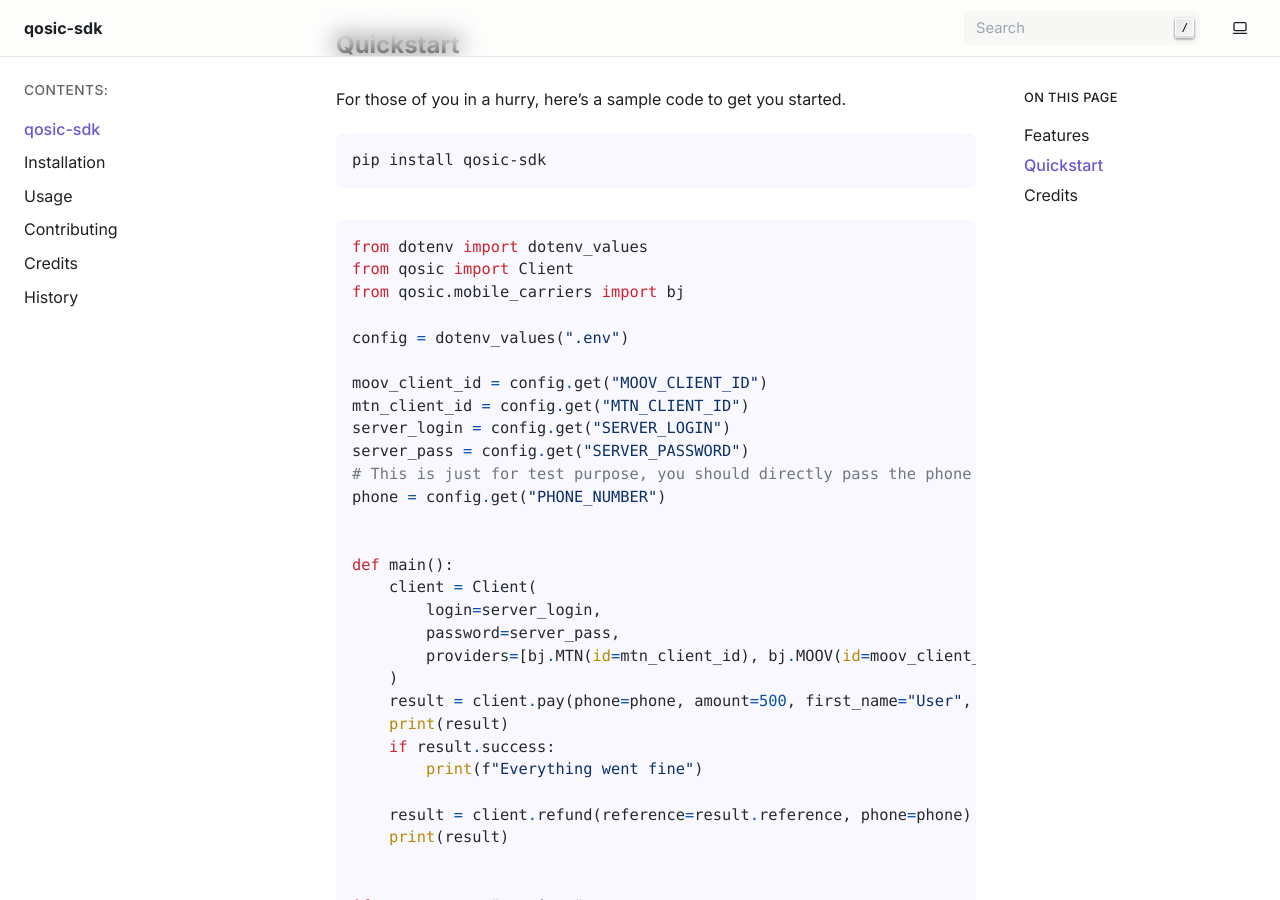
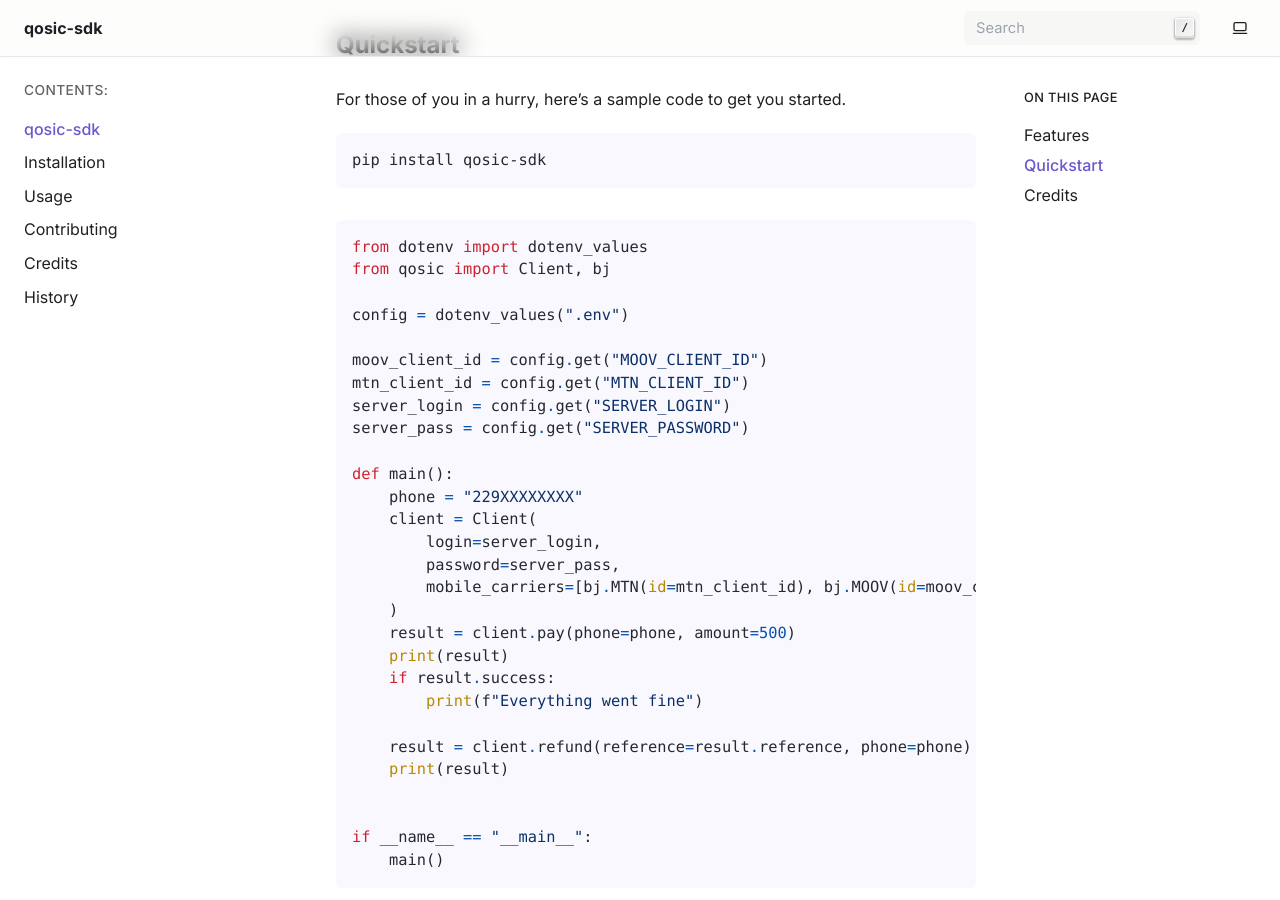
Before and after one commit to Tobi-De/qosic-sdk, a Sphinx documentation site: the page built from docs/readme.rst, in a window 1280 px wide and 900 px high, scrolled down 720 px. Built offline with Sphinx 7.4.7, drawn with Linux system fonts in a browser that asks for light colours.

Commit message:
update readme to work with v5.0.0

```diff
--- a/README.rst
+++ b/README.rst
@@ -52,8 +52,7 @@ For those of you in a hurry, here’s a sample code to get you started.
 
 
        from dotenv import dotenv_values
-       from qosic import Client
-       from qosic.mobile_carriers import bj
+       from qosic import Client, bj
 
        config = dotenv_values(".env")
 
@@ -61,17 +60,15 @@ For those of you in a hurry, here’s a sample code to get you started.
        mtn_client_id = config.get("MTN_CLIENT_ID")
        server_login = config.get("SERVER_LOGIN")
        server_pass = config.get("SERVER_PASSWORD")
-       # This is just for test purpose, you should directly pass the phone number
-       phone = config.get("PHONE_NUMBER")
-
 
        def main():
+           phone = "229XXXXXXXX"
            client = Client(
                login=server_login,
                password=server_pass,
-               providers=[bj.MTN(id=mtn_client_id), bj.MOOV(id=moov_client_id)],
+               mobile_carriers=[bj.MTN(id=mtn_client_id), bj.MOOV(id=moov_client_id)],
            )
-           result = client.pay(phone=phone, amount=500, first_name="User", last_name="TEST")
+           result = client.pay(phone=phone, amount=500)
            print(result)
            if result.success:
                print(f"Everything went fine")
--- a/qosic/__init__.py
+++ b/qosic/__init__.py
@@ -1,6 +1,6 @@
 """Top-level package for qosic-sdk."""
 from .client import Client  # noqa
-from .mobile_carriers import bj
+from .mobile_carriers import bj  # noqa
 from .utils import Result, Payer  # noqa
 
 __author__ = """Tobi DEGNON"""
```
Also changed, not shown: docs/usage.rst (+4 -9 lines), 1 other file.
